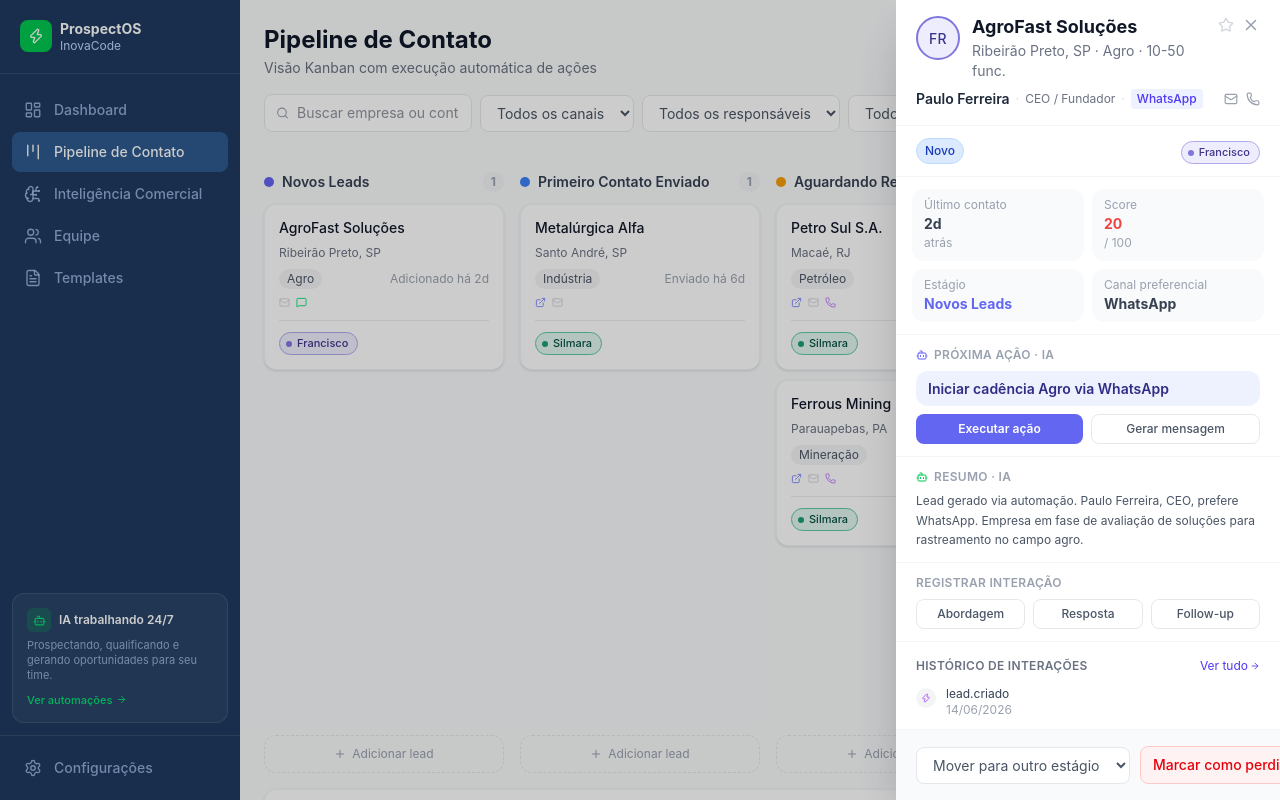
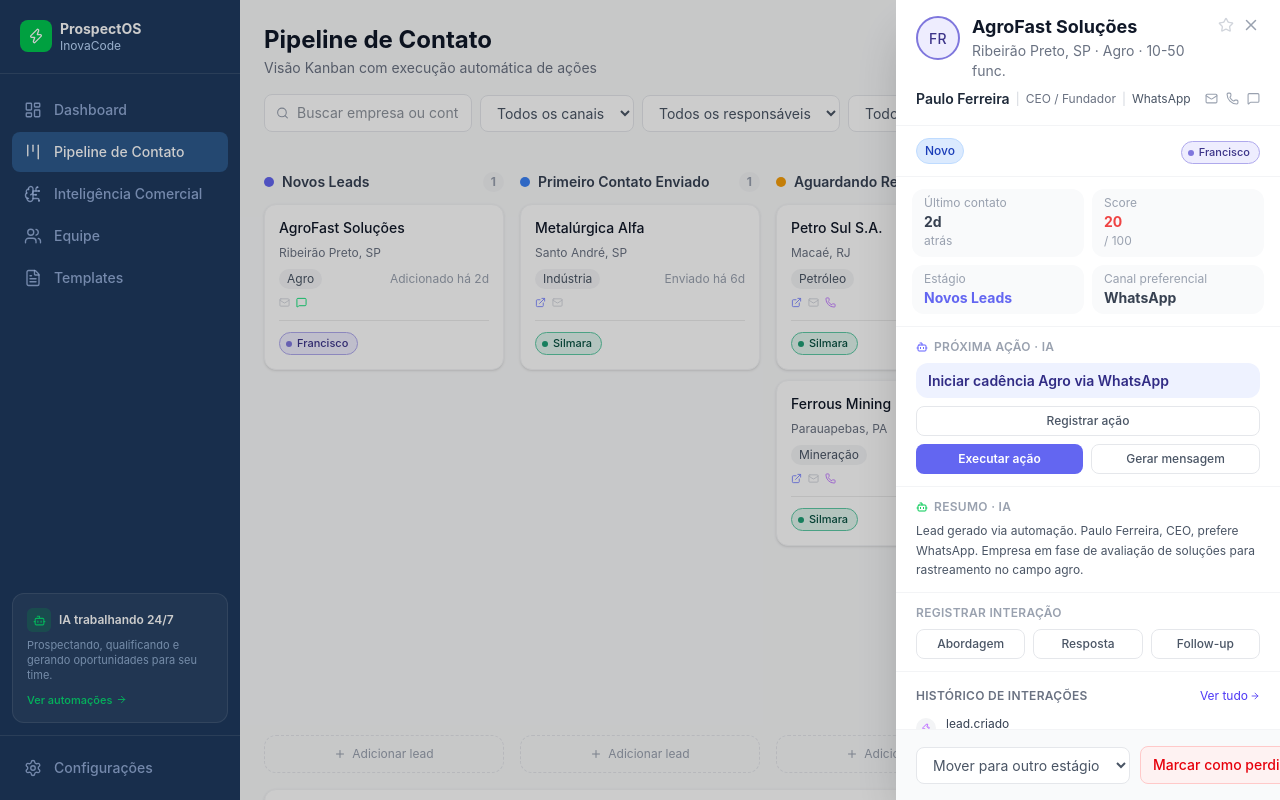
Before and after one commit to Chico13012006/prospectos, a Next.js app: page /pipeline in a window 1280 px wide. Both pictures are taken after a click on the element 384 px from the left and 287 px from the top of the page. Built offline with nearby package versions, Linux system fonts and the light colour scheme.

Commit message:
fix: correcoes painel lateral
Co-Authored-By: Claude Sonnet 4.6 <noreply@anthropic.com>

```diff
--- a/app/pipeline/page.tsx
+++ b/app/pipeline/page.tsx
@@ -327,26 +327,26 @@ export default function PipelinePage() {
                 </div>
               </div>
               {selectedContato ? (
-                <div className="flex items-center gap-1.5 flex-wrap">
-                  <span className="text-sm font-semibold text-gray-800">{selectedContato.nome}</span>
-                  <span className="text-gray-300 text-xs">·</span>
-                  <span className="text-xs text-gray-500">{selectedContato.cargo}</span>
-                  <span className="text-gray-300 text-xs">·</span>
-                  <span className="text-xs font-medium text-indigo-600 bg-indigo-50 px-1.5 py-0.5 rounded">{selectedContato.canal_preferencial}</span>
-                  <div className="flex items-center gap-2 ml-auto text-gray-400">
+                <div className="flex items-center gap-1.5 min-w-0 overflow-hidden">
+                  <span className="text-sm font-semibold text-gray-800 truncate shrink-0">{selectedContato.nome}</span>
+                  <span className="text-gray-300 text-xs shrink-0">|</span>
+                  <span className="text-xs text-gray-500 truncate shrink-0">{selectedContato.cargo}</span>
+                  <span className="text-gray-300 text-xs shrink-0">|</span>
+                  <span className="text-xs text-gray-600 shrink-0">{selectedContato.canal_preferencial}</span>
+                  <div className="flex items-center gap-2 ml-auto shrink-0 text-gray-400">
+                    {selectedContato.email && (
+                      <a href={`mailto:${selectedContato.email}`} className="hover:text-blue-600 transition-colors" title={selectedContato.email}><Mail size={13} /></a>
+                    )}
+                    {selectedContato.telefone && (
+                      <a href={`tel:${selectedContato.telefone}`} className="hover:text-green-600 transition-colors" title={selectedContato.telefone}><Phone size={13} /></a>
+                    )}
+                    {selectedContato.canal_preferencial === 'WhatsApp' && selectedContato.telefone && (
+                      <a href={`https://wa.me/${selectedContato.telefone.replace(/\D/g, '')}`} target="_blank" rel="noopener noreferrer"
+                        className="hover:text-green-500 transition-colors" title="WhatsApp"><MessageSquare size={13} /></a>
+                    )}
                     {selectedContato.linkedin_url && (
                       <a href={`https://${selectedContato.linkedin_url}`} target="_blank" rel="noopener noreferrer"
-                        className="hover:text-blue-600 transition-colors" title="LinkedIn"><ExternalLink size={14} /></a>
-                    )}
-                    {selectedContato.email && (
-                      <a href={`mailto:${selectedContato.email}`} className="hover:text-blue-600 transition-colors" title={selectedContato.email}><Mail size={14} /></a>
-                    )}
-                    {selectedEmpresa.website && (
-                      <a href={selectedEmpresa.website} target="_blank" rel="noopener noreferrer"
-                        className="hover:text-blue-600 transition-colors" title="Site"><ExternalLink size={14} /></a>
-                    )}
-                    {selectedContato.telefone && (
-                      <a href={`tel:${selectedContato.telefone}`} className="hover:text-blue-600 transition-colors" title={selectedContato.telefone}><Phone size={14} /></a>
+                        className="hover:text-blue-600 transition-colors" title="LinkedIn"><ExternalLink size={13} /></a>
                     )}
                   </div>
                 </div>
@@ -354,7 +354,7 @@ export default function PipelinePage() {
                 <div className="flex items-center gap-3 text-gray-400">
                   {selectedEmpresa.website && (
                     <a href={selectedEmpresa.website} target="_blank" rel="noopener noreferrer"
-                      className="hover:text-blue-600 transition-colors" title="Site"><ExternalLink size={14} /></a>
+                      className="hover:text-blue-600 transition-colors" title="Site"><ExternalLink size={13} /></a>
                   )}
                 </div>
               )}
@@ -404,7 +404,7 @@ export default function PipelinePage() {
                     color: '#374151',
                   },
                 ].map(card => (
-                  <div key={card.label} className="bg-gray-50 rounded-xl px-3 py-2.5" style={{ maxHeight: 80 }}>
+                  <div key={card.label} className="bg-gray-50 rounded-xl px-3 py-2" style={{ maxHeight: 80 }}>
                     <div className="text-xs text-gray-400 mb-1 leading-none">{card.label}</div>
                     <div className="font-bold text-sm leading-tight truncate" style={{ color: card.color }}>{card.value}</div>
                     {card.sub && <div className="text-xs text-gray-400 mt-0.5">{card.sub}</div>}
@@ -426,15 +426,13 @@ export default function PipelinePage() {
                     {AI_ACTIONS[selectedEmpresa.id]?.action ?? 'Executar próxima etapa da cadência'}
                   </p>
                 </div>
+                <button className="w-full text-xs font-medium text-gray-600 py-1.5 rounded-lg border border-gray-200 hover:bg-gray-50 transition-colors mb-2">
+                  Registrar ação
+                </button>
                 <div className="flex gap-2">
                   <button className="flex-1 text-xs font-semibold text-white py-1.5 rounded-lg transition-opacity hover:opacity-90" style={{ backgroundColor: '#6366f1' }}>
                     Executar ação
                   </button>
-                  {isActionDelayed && (
-                    <button className="flex-1 text-xs font-medium text-red-600 py-1.5 rounded-lg border border-red-200 hover:bg-red-50 transition-colors">
-                      Registrar ação
-                    </button>
-                  )}
                   <button className="flex-1 text-xs font-medium text-gray-600 py-1.5 rounded-lg border border-gray-200 hover:bg-gray-50 transition-colors">
                     Gerar mensagem
                   </button>
@@ -496,7 +494,7 @@ export default function PipelinePage() {
                             {entry.kind === 'abordagem' && `Abordagem via ${entry.item.canal}`}
                             {entry.kind === 'resposta' && 'Resposta recebida'}
                             {entry.kind === 'followup' && 'Follow-up registrado'}
-                            {entry.kind === 'webhook' && entry.item.evento}
+                            {entry.kind === 'webhook' && entry.item.evento.replace(/\s*--\s*etapa\s*\d+/gi, '')}
                           </div>
                           <div className="text-xs text-gray-400">
                             {new Date(entry.date).toLocaleDateString('pt-BR')}
```
